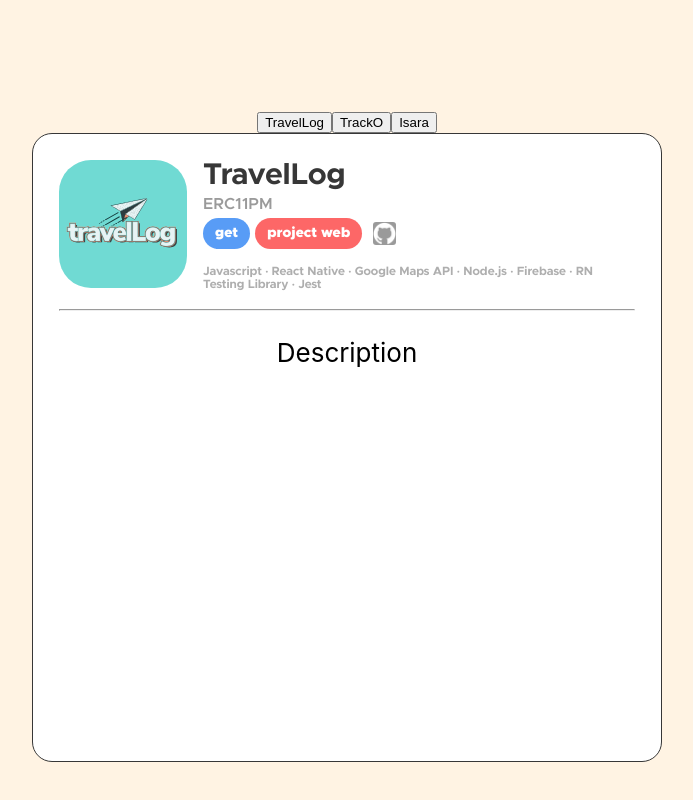
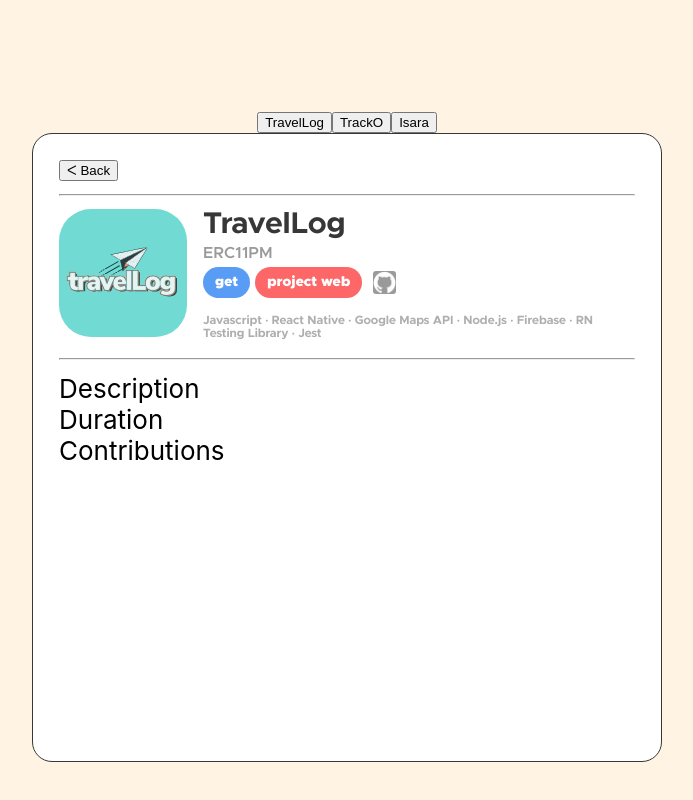
Before and after one commit to melissaharijanto/web-v1, a React (Create React App) app: page / in a window 1280 px wide. Shown: the part 1618-2418 px from the top of the page, without its empty margins (293-986 px from the left). Built offline with nearby package versions, Linux system fonts and the light colour scheme.

Commit message:
Modify project container
* Add size customization for various devices
* Add components for description, contributions  and duration of project

```diff
--- a/src/components/project_container/ProjectContainer.js
+++ b/src/components/project_container/ProjectContainer.js
@@ -4,7 +4,7 @@ import WebsiteButton from "./WebsiteButton";
 import Github from '../../images/github.png';
 import { vmin } from '../../functions/UnitConverter.js'
 
-const ProjectContainer = ({projectName, teamName, iconSource, techStack, getLink, webLink, repoLink, contributions}) => {
+const ProjectContainer = ({showHome, projectName, teamName, iconSource, techStack, getLink, webLink, repoLink, description, duration, contributions}) => {
 
     const [width, setWindowWidth] = useState(window.innerWidth);
 
@@ -20,7 +20,6 @@ const ProjectContainer = ({projectName, teamName, iconSource, techStack, getLink
     const updateDimensions = () => {
       const width = window.innerWidth;
       setWindowWidth(width);
-
     }
 
     const stylePicker = () => {
@@ -35,13 +34,32 @@ const ProjectContainer = ({projectName, teamName, iconSource, techStack, getLink
         }
     }
 
+    const fontSizeHeadingPicker = () =>{
+        if (width > 0 && width <= 600) {
+            return "mobile-paragraph-heading"
+        } else {
+            return "paragraph-heading";
+        }
+    }
+
+
+    const fontSizeContentPicker = () =>{
+        if (width > 0 && width <= 600) {
+            return "mobile-paragraph-content"
+        } else if (width > 600 && width <= 1550){
+            return "paragraph-content-2";
+        } else {
+            return "paragraph-content";
+        }
+    }
+
     let techStackList = "";
 
     const listTechStack = () => {
         if (techStack != null) {
             for (let i = 0; i < techStack.length; i++) {
                 techStackList += techStack[i];
-                if (i != techStack.length - 1) {
+                if (i !== techStack.length - 1) {
                     techStackList += " " + String.fromCharCode("0x00B7") + " ";
                 }
             }
@@ -60,8 +78,14 @@ const ProjectContainer = ({projectName, teamName, iconSource, techStack, getLink
 
     return (
         <div className={stylePicker()}>
+            <div className='vertical-display-left-align'>
+                <button onClick={showHome} className="transparent-button">
+                    <text className="back-button">&#5176; Back</text>
+                </button>
+            </div>
+            <hr/>
             <div className="horizontal-display">
-                <img src={iconSource} className="app-icon"/>
+                <img src={iconSource} className="app-icon" alt={projectName}/>
                 <div className="vertical-display-left-align app-left-spacing">
                     <text className="app-heading">{projectName}</text>
                     <text className="app-subheading">{teamName}</text>
@@ -69,7 +93,7 @@ const ProjectContainer = ({projectName, teamName, iconSource, techStack, getLink
                         <GetButton link={getLink}/>
                         <WebsiteButton link={webLink}/>
                         <button className="repo-button" onClick={openRepo(repoLink)}>
-                            <img src={Github} width={getButtonHeight()} height={getButtonHeight()} className="git-repo-img"/>
+                            <img src={Github} width={getButtonHeight()} height={getButtonHeight()} alt="Project Repo Link" className="git-repo-img"/>
                         </button>
                     </div>
 
@@ -79,8 +103,14 @@ const ProjectContainer = ({projectName, teamName, iconSource, techStack, getLink
                 </div>
             </div>
             <hr></hr>
-            <p>Description</p>
-            <p>{contributions}</p>
+            <div className='app-body vertical-display-left-align'>
+                <text className={fontSizeHeadingPicker()}>Description</text>
+                <text className={fontSizeContentPicker()}>{description}</text>
+                <text className={fontSizeHeadingPicker()}>Duration</text>
+                <text className={fontSizeContentPicker()}>{duration}</text>
+                <text className={fontSizeHeadingPicker()}>Contributions</text>
+                {contributions}
+            </div>
         </div>
     )
 }
```
